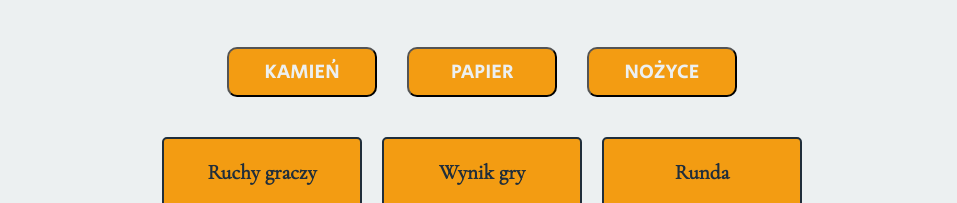
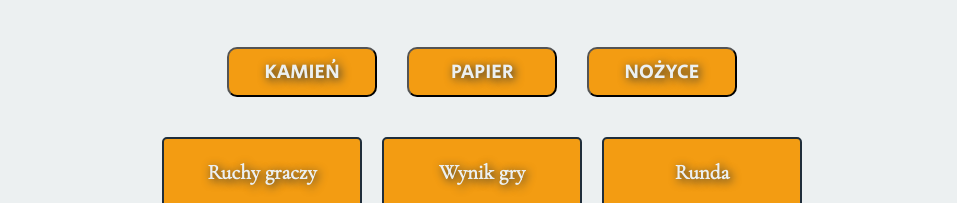
Before and after one commit to karollion/javascript-prework, a website: page index.html in a window 1280 px wide. Shown: the part 212-415 px from the top of the page, without its empty margins (158-1115 px from the left). Drawn offline with nearby package versions, Linux system fonts and the light colour scheme.

Commit message:
Add schadows

```diff
--- a/sass/style.scss
+++ b/sass/style.scss
@@ -58,6 +58,7 @@ body {
     text-transform: uppercase;
     font-size: 20px;
     color: $color-light;
+    text-shadow: 2px 2px 10px $color-dark;
 }
 
 /* Header */
@@ -100,6 +101,8 @@ header {
     }
 
     h3 {
+        color: $color-light;
+        text-shadow: 2px 2px 10px $color-dark;
         text-align: center;
     }
 
@@ -124,4 +127,5 @@ header {
             font-family: $font-header;
         }
     }
+
 }
```
Also changed, not shown: css/style.css, 1 other file.
